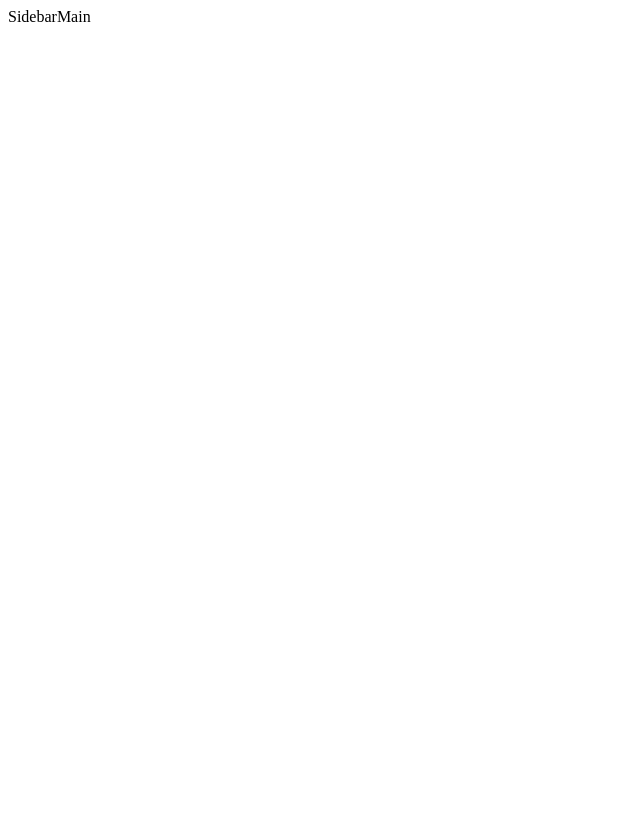
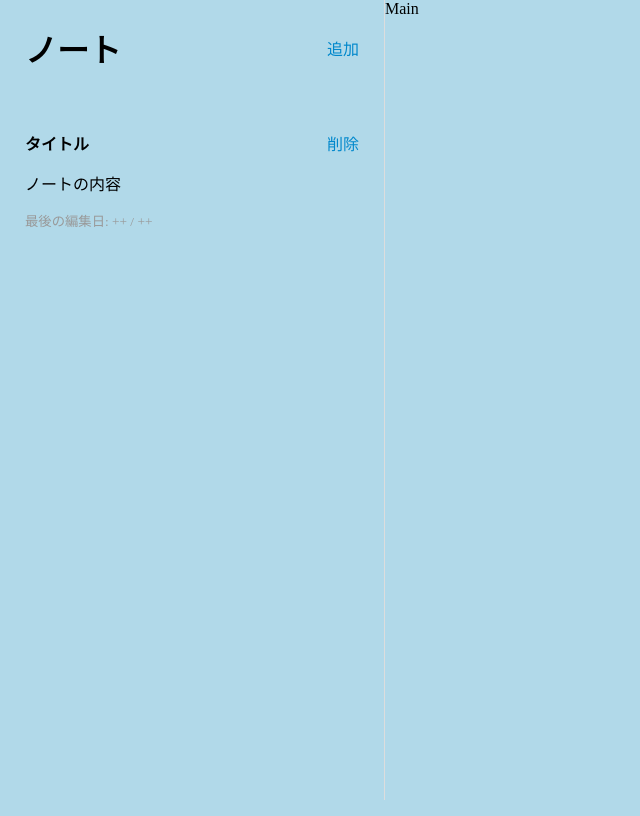
Before and after one commit to ahuiru/noteapp-with-react, a React (Vite) app: page / in a window 1280 px wide. Shown: the whole page, without its empty margins (0-640 px from the left). Built offline with nearby package versions, Linux system fonts and the light colour scheme.

Commit message:
sidebar css

```diff
--- a/src/components/Sidebar.css
+++ b/src/components/Sidebar.css
@@ -0,0 +1,53 @@
+button {
+  background: none;
+  border: none;
+  color: #08c;
+  margin: 0;
+  padding: 0;
+  font-size: 16px;
+  cursor: pointer;
+}
+
+.app-sidebar {
+  width: 30%;
+  height: 100vh;
+  border-right: 1px solid #ddd;
+}
+
+.app-sidebar-header {
+  display: flex;
+  justify-content: space-between;
+  padding: 25px;
+}
+
+.app-sidebar-header h1 {
+  margin: 0;
+}
+
+.app-sidebar-notes {
+  height: calc(100vh - 78px);
+  overflow-y: scroll;
+}
+
+.app-sidebar-note {
+  padding: 25px;
+  cursor: pointer;
+  transition: all 0.3s;
+}
+
+.app-sidebar-note:hover {
+  background-color: #f1f0f0;
+}
+
+.app-sidebar-note-title {
+  display: flex;
+  justify-content: space-between;
+}
+
+.app-sidebar-note {
+  margin: 10px 0;
+}
+
+.app-sidebar-note small {
+  color: #999;
+}
--- a/src/components/Sidebar.jsx
+++ b/src/components/Sidebar.jsx
@@ -3,8 +3,21 @@
 
 export const Sidebar = () => {
   return (
-    <div>
-      Sidebar
+    <div className='app-sidebar'>
+      <div className='app-sidebar-header'>
+        <h1>ノート</h1>
+        <button>追加</button>
+      </div>
+      <div className='app-sidebar-notes'>
+        <div className='app-sidebar-note'>
+          <div className='app-sidebar-note-title'>
+            <strong>タイトル</strong>
+            <button>削除</button>
+          </div>
+          <p>ノートの内容</p>
+          <small>最後の編集日: ++ / ++</small>
+        </div>
+      </div>
     </div>
 
   )
--- a/src/index.css
+++ b/src/index.css
@@ -1,70 +1,4 @@
-/* :root {
-  font-family: Inter, Avenir, Helvetica, Arial, sans-serif;
-  font-size: 16px;
-  line-height: 24px;
-  font-weight: 400;
-
-  color-scheme: light dark;
-  color: rgba(255, 255, 255, 0.87);
-  background-color: black;
-
-  font-synthesis: none;
-  text-rendering: optimizeLegibility;
-  -webkit-font-smoothing: antialiased;
-  -moz-osx-font-smoothing: grayscale;
-  -webkit-text-size-adjust: 100%;
-}
-
-a {
-  font-weight: 500;
-  color: #646cff;
-  text-decoration: inherit;
-}
-a:hover {
-  color: #535bf2;
-}
-
 body {
   margin: 0;
-  display: flex;
-  place-items: center;
-  min-width: 320px;
-  min-height: 100vh;
+  background-color: #b1d9e9;
 }
-
-h1 {
-  font-size: 3.2em;
-  line-height: 1.1;
-}
-
-button {
-  border-radius: 8px;
-  border: 1px solid transparent;
-  padding: 0.6em 1.2em;
-  font-size: 1em;
-  font-weight: 500;
-  font-family: inherit;
-  background-color: #1a1a1a;
-  cursor: pointer;
-  transition: border-color 0.25s;
-}
-button:hover {
-  border-color: #646cff;
-}
-button:focus,
-button:focus-visible {
-  outline: 4px auto -webkit-focus-ring-color;
-}
-
-@media (prefers-color-scheme: light) {
-  :root {
-    color: #213547;
-    background-color: #ffffff;
-  }
-  a:hover {
-    color: #747bff;
-  }
-  button {
-    background-color: #f9f9f9;
-  }
-} */
```
